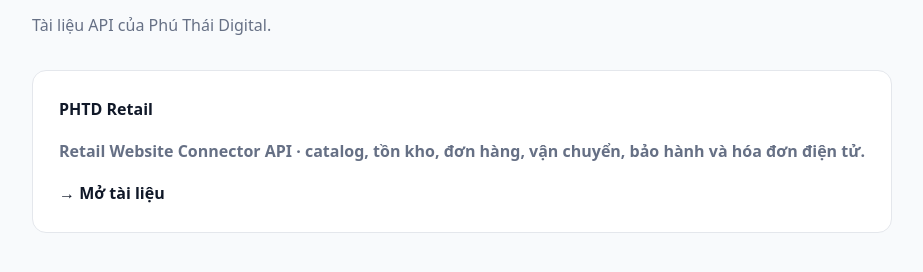
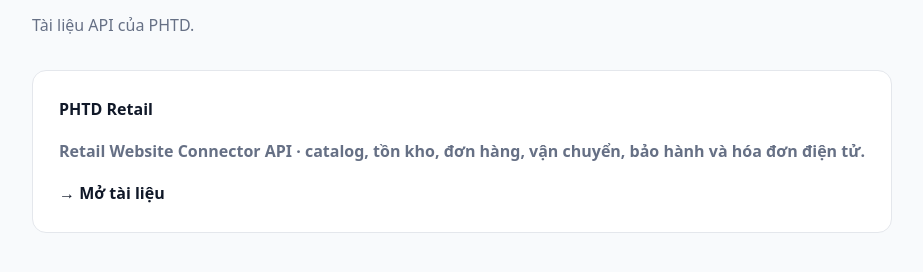
Before and after one commit to Hungnguyen999/petrosetco-api-dev-docs, a plain HTML site: page PHTD/index.html in a window 1280 px wide. Shown: the part 182-454 px from the top of the page, without its empty margins (178-1101 px from the left). Drawn offline with Linux system fonts and the light colour scheme.

Commit message:
Update API documentation description for PHTD

```diff
--- a/PHTD/index.html
+++ b/PHTD/index.html
@@ -8,7 +8,7 @@
 </head>
 <body><main>
   <a class="back" href="../">← Petrosetco API Portal</a>
-  <h1>PHTD</h1><p>Tài liệu API của Phú Thái Digital.</p>
+  <h1>PHTD</h1><p>Tài liệu API của PHTD.</p>
   <a class="card" href="RETAIL/"><strong>PHTD Retail</strong><p>Retail Website Connector API · catalog, tồn kho, đơn hàng, vận chuyển, bảo hành và hóa đơn điện tử.</p><span>→ Mở tài liệu</span></a>
 </main></body>
 </html>
```
